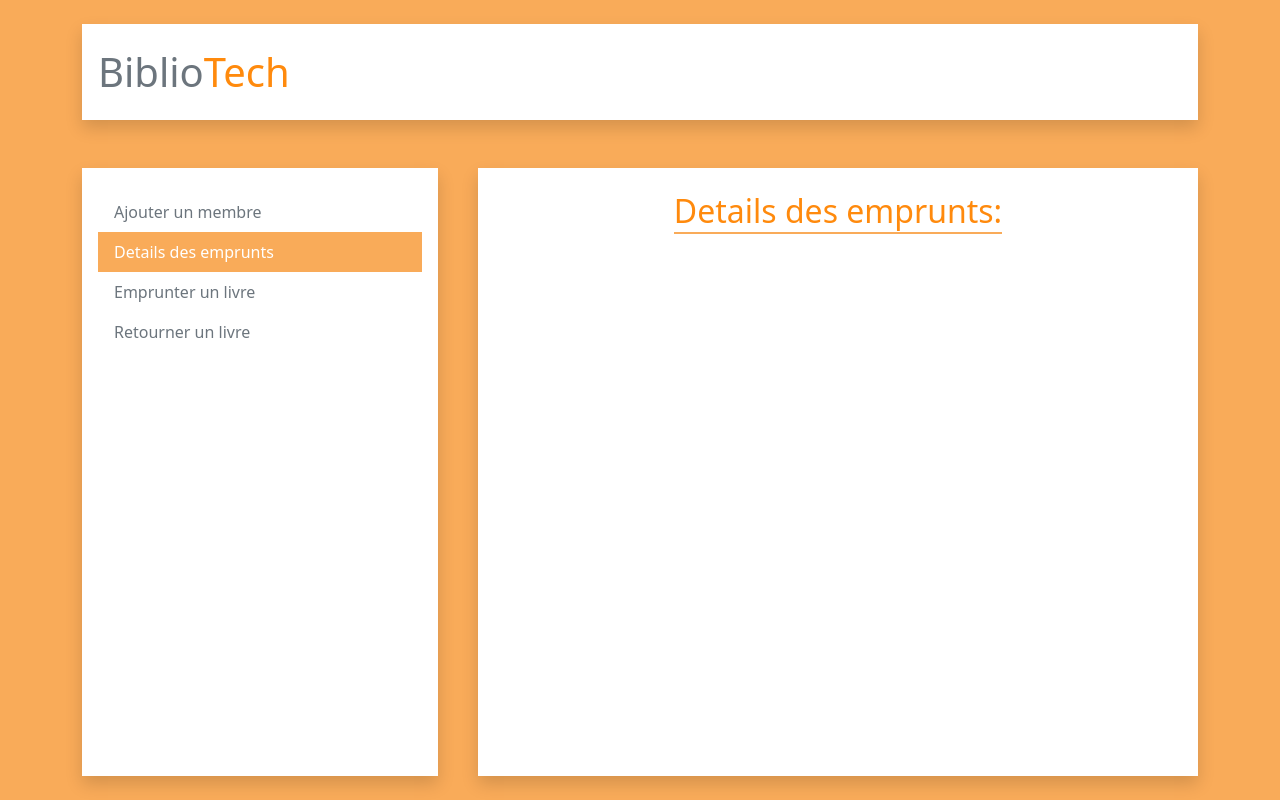
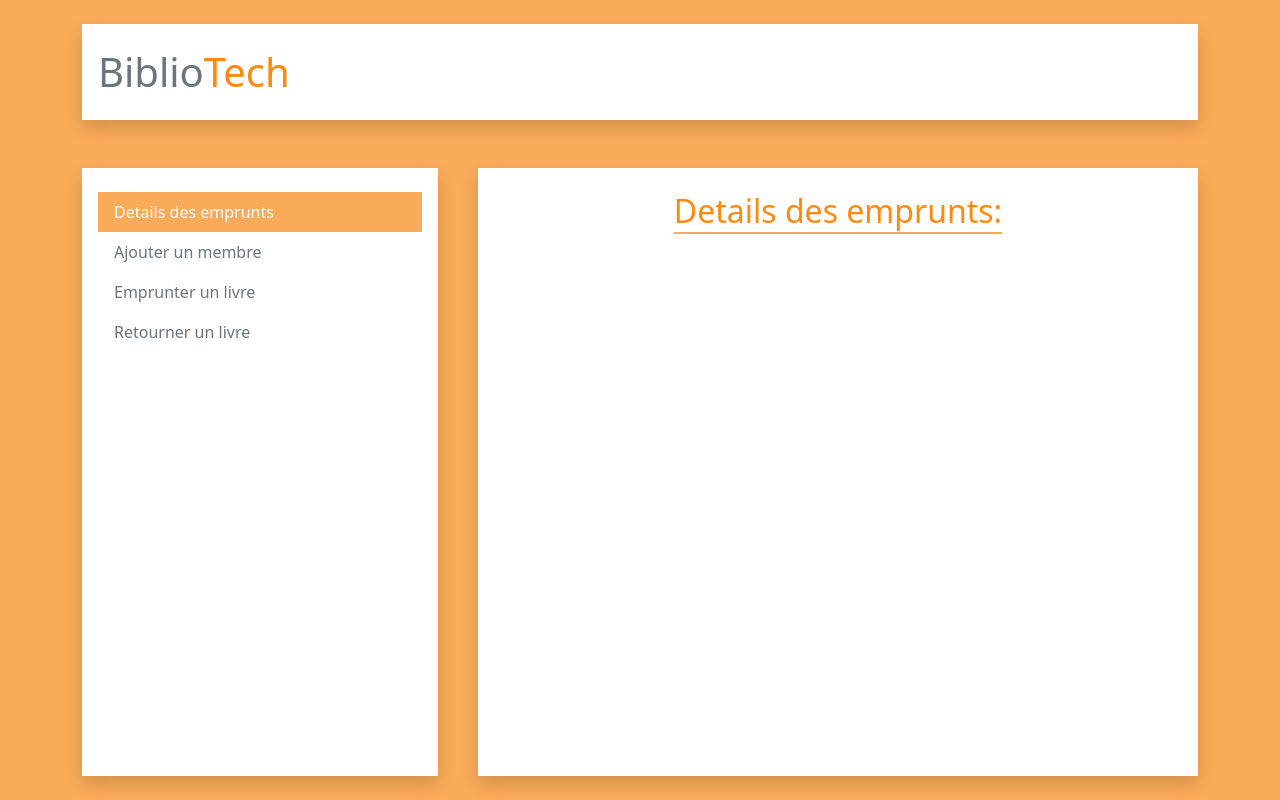
Before and after one commit to andry-iany/fs-library-management, a React (Create React App) app in the folder client/: page /rental/ in a window 1280 px wide. Built offline with nearby package versions, Linux system fonts and the light colour scheme.

Commit message:
Redirect from / to /rental

```diff
--- a/client/src/components/Aside/Aside.js
+++ b/client/src/components/Aside/Aside.js
@@ -6,8 +6,8 @@
 	return (
 		<ShadowedBox className="h-100">
 			<ListGroup>
+				<ListItemAction to="/rental/">Details des emprunts</ListItemAction>
 				<ListItemAction to="/users/register">Ajouter un membre</ListItemAction>
-				<ListItemAction to="/rental/">Details des emprunts</ListItemAction>
 				<ListItemAction to="/rental/rent">Emprunter un livre</ListItemAction>
 				<ListItemAction to="/rental/return">Retourner un livre</ListItemAction>
 			</ListGroup>
--- a/client/src/components/Main/Main.js
+++ b/client/src/components/Main/Main.js
@@ -1,12 +1,13 @@
 import { ShadowedBox } from "../shared";
 import { FormAddUser, FormRentalRent, FormRentalReturn } from "./Form";
-import { Routes, Route } from "react-router-dom";
+import { Routes, Route, Navigate } from "react-router-dom";
 import RentalDetail from "./RentalDetail";
 
 export default function Main() {
 	return (
 		<ShadowedBox className="h-100 position-relative">
 			<Routes>
+				<Route path="/" element={<Navigate to="/rental/" />} />
 				<Route path="/rental" element={<RentalDetail />} />
 				<Route path="/rental/rent" element={<FormRentalRent />} />
 				<Route path="/rental/return" element={<FormRentalReturn />} />
```
